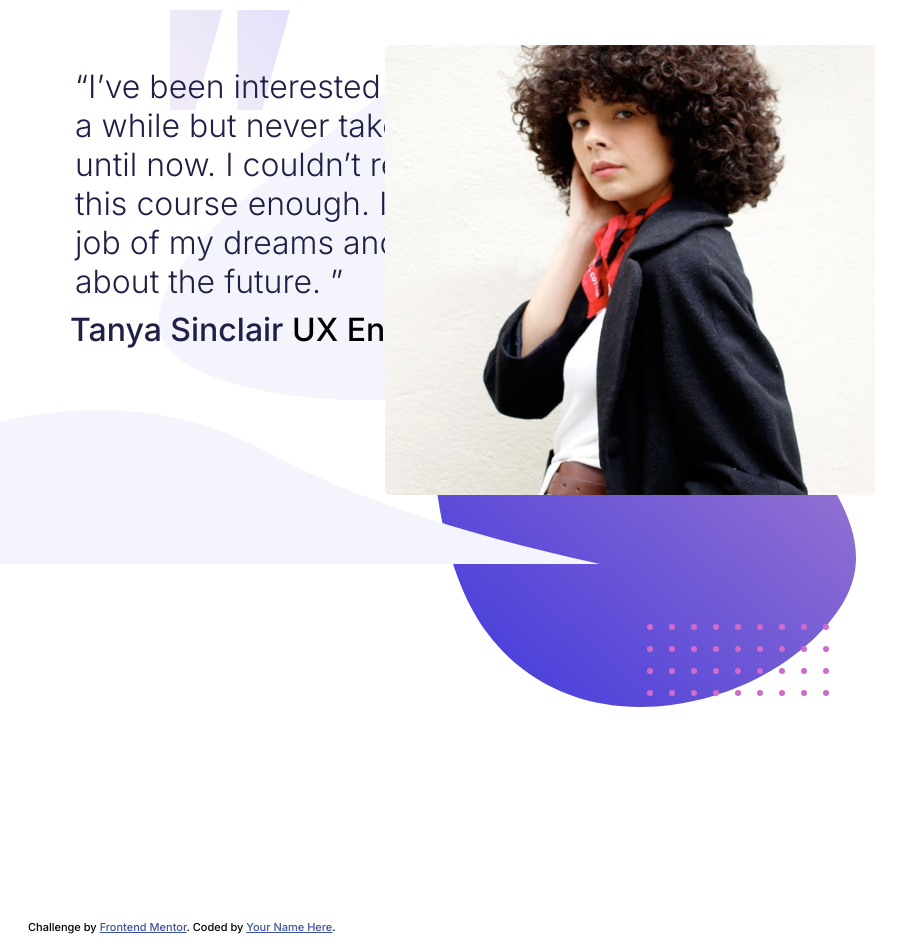
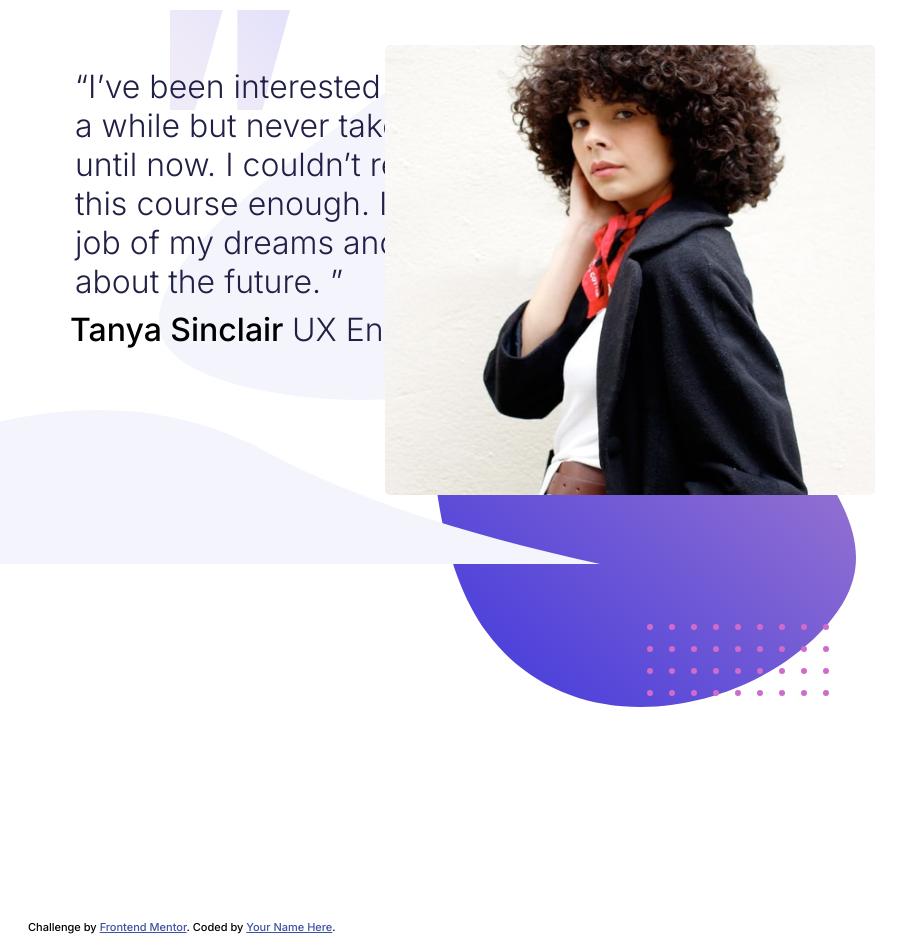
Before and after one commit to ksuares1/testimonials-slider, a plain HTML site: page index.html in a window 1280 px wide. Shown: the whole page, without its empty margins (0-910 px from the left). Drawn offline with Linux system fonts and the light colour scheme.

Commit message:
updated css for username

```diff
--- a/assets/css/styles.css
+++ b/assets/css/styles.css
@@ -70,7 +70,8 @@
 
     .name{
         color:hsl(240, 38%, 20%);
-        font-weight: 500;
+        font-weight: 300;
+           font-size:32px;
     }
     .bg-pic{
         background-repeat: no-repeat;
--- a/index.html
+++ b/index.html
@@ -27,8 +27,8 @@
       </p>
       <div class="user-statement">
          <span class="ux-info">
-        <b class="name">Tanya Sinclair</b>
-        UX Engineer
+          Tanya Sinclair
+          <b class="name">UX Engineer</b>
       </span>
       </div>
       </div>
```
